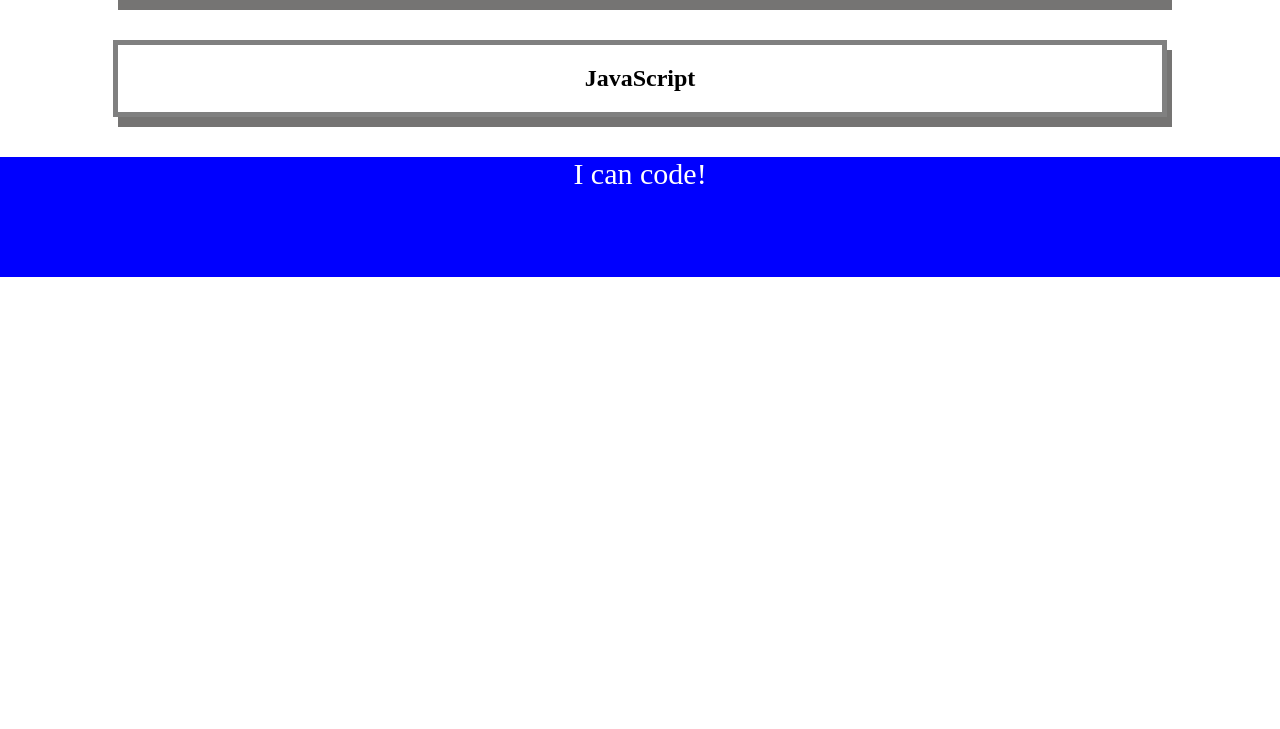
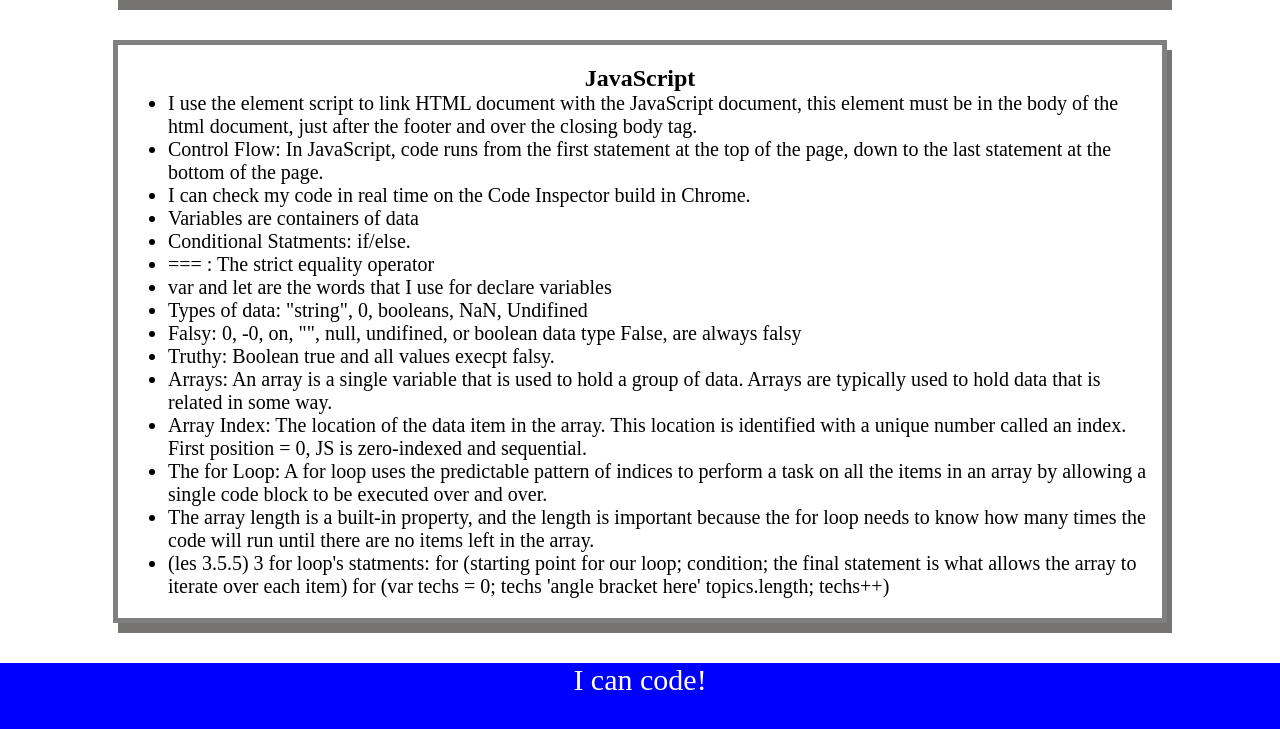
Before and after one commit to LuisMarquezG/prework-study-guide, a plain HTML site: page index.html in a window 1280 px wide. Shown: the part 1529-2258 px from the top of the page. Before the commit the page ends 1806 px from the top, so only its background shows below. Drawn offline with Linux system fonts and the light colour scheme.

Commit message:
added javascript and modified html

```diff
--- /dev/null
+++ b/assets/script.js
@@ -0,0 +1,18 @@
+/*
+if (topic === 'HTML') {
+ console.log("Let's study HTML!");
+} else if (topic === 'CSS') {
+ console.log("Let's study CSS!");
+} else if (topic === 'Git') {
+ console.log("Let's study Git!");
+} else if (topic === 'JavaScript') {
+ console.log("Let's study JavaScript!");
+} else {
+ console.log('Please try again!');
+}
+*/
+var topics = ["HTML", "CSS", "Git", "JavaScript"];
+
+for (var techs = 0; techs < topics.length; techs++) {
+  console.log(topics[techs]);
+}
--- a/index.html
+++ b/index.html
@@ -15,6 +15,7 @@
         src="./assets/bowtie-cat.png"
         alt="Profile image of cat wearing a bow tie."
       />
+      <h2>✨ Open the Console to See What's Happening ✨</h2>
     </header>
     <main>
       <section class="card" id="html-section">
@@ -143,12 +144,65 @@
 
       <section class="card" id="javascript-section">
         <h2>JavaScript</h2>
-        <ul></ul>
+        <ul>
+          <li>
+            I use the element script to link HTML document with the JavaScript
+            document, this element must be in the body of the html document,
+            just after the footer and over the closing body tag.
+          </li>
+          <li>
+            Control Flow: In JavaScript, code runs from the first statement at
+            the top of the page, down to the last statement at the bottom of the
+            page.
+          </li>
+          <li>
+            I can check my code in real time on the Code Inspector build in
+            Chrome.
+          </li>
+          <li>Variables are containers of data</li>
+          <li>Conditional Statments: if/else.</li>
+          <li>=== : The strict equality operator</li>
+          <li>var and let are the words that I use for declare variables</li>
+          <li>Types of data: "string", 0, booleans, NaN, Undifined</li>
+          <li>
+            Falsy: 0, -0, on, "", null, undifined, or boolean data type False,
+            are always falsy
+          </li>
+          <li>Truthy: Boolean true and all values execpt falsy.</li>
+          <li>
+            Arrays: An array is a single variable that is used to hold a group
+            of data. Arrays are typically used to hold data that is related in
+            some way.
+          </li>
+          <li>
+            Array Index: The location of the data item in the array. This
+            location is identified with a unique number called an index. First
+            position = 0, JS is zero-indexed and sequential.
+          </li>
+          <li>
+            The for Loop: A for loop uses the predictable pattern of indices to
+            perform a task on all the items in an array by allowing a single
+            code block to be executed over and over.
+          </li>
+          <li>
+            The array length is a built-in property, and the length is important
+            because the for loop needs to know how many times the code will run
+            until there are no items left in the array.
+          </li>
+          <li>
+            (les 3.5.5) 3 for loop's statments: for (starting point for our
+            loop; condition; the final statement is what allows the array to
+            iterate over each item) for (var techs = 0; techs 'angle bracket
+            here' topics.length; techs++)
+          </li>
+        </ul>
       </section>
     </main>
 
     <footer>
       <p>I can code!</p>
     </footer>
+
+    <script src="./assets/script.js"></script>
   </body>
 </html>
```
